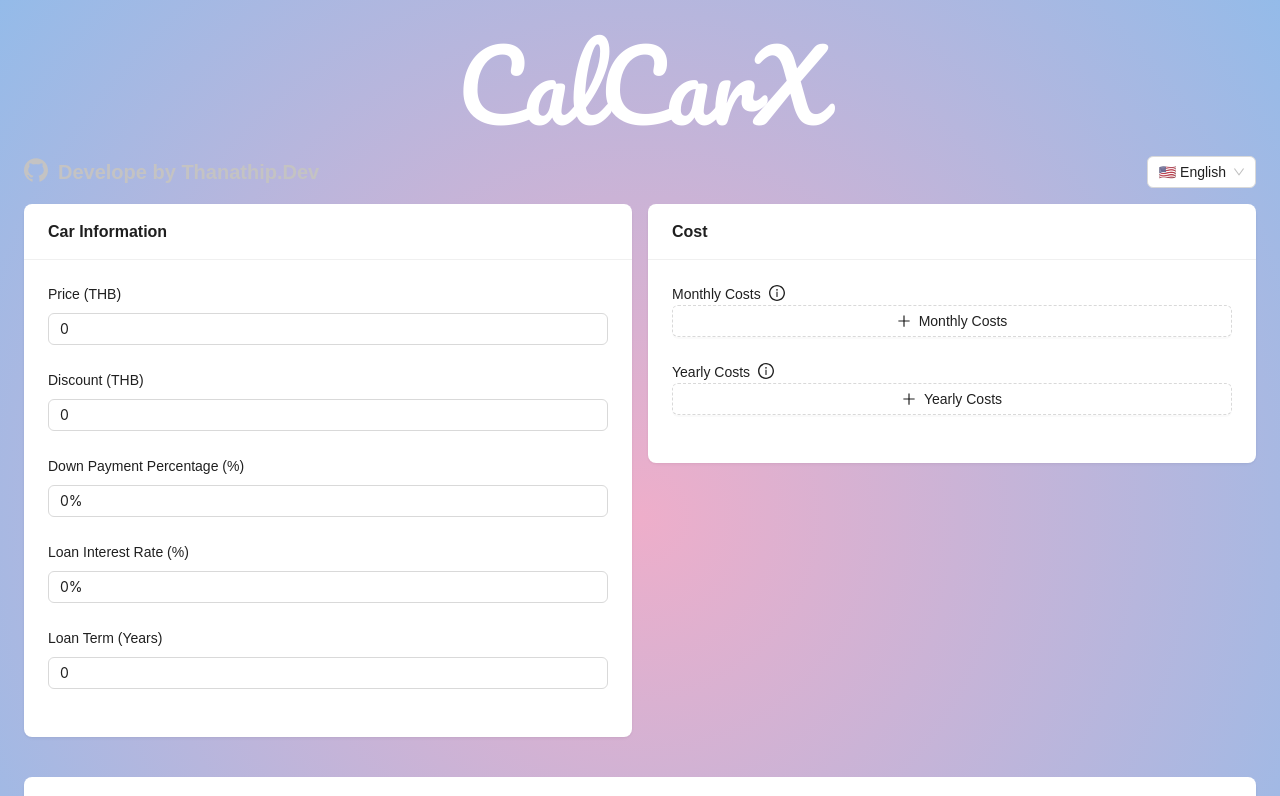
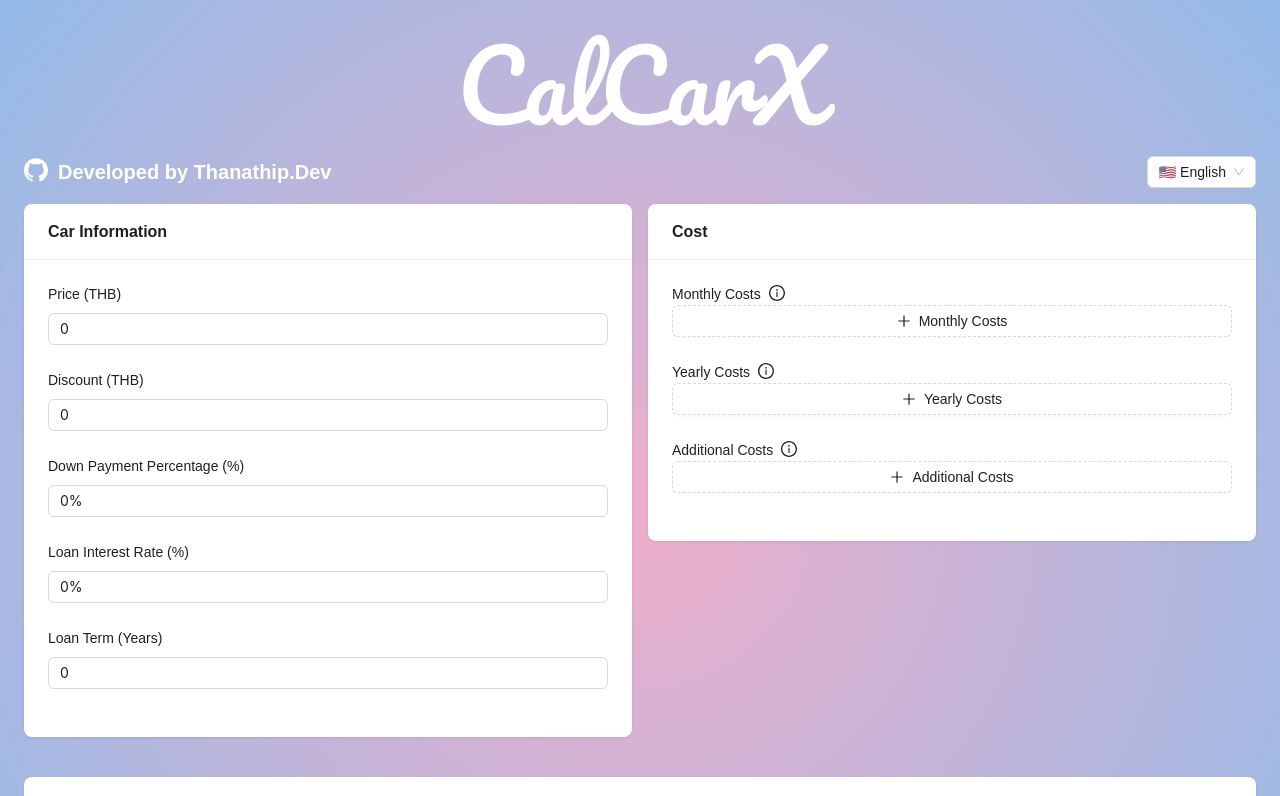
Before and after one commit to sSlotty/cal-car-x, a Next.js app: page / in a window 1280 px wide. Shown: the top 796 px of the page. Built offline with nearby package versions, Linux system fonts and the light colour scheme; a web font is replaced by a local one.

Commit message:
updated : fix issues perf and add input number

```diff
--- a/src/app/car-costs/CarInformation.tsx
+++ b/src/app/car-costs/CarInformation.tsx
@@ -1,5 +1,7 @@
 import { Form, InputNumber, Card } from 'antd';
 import { languageData } from '../utils/LanguageUtils';
+import { useCallback } from 'react';
+import React from 'react';
 
 interface CarInformationProps {
   price: number;
@@ -28,6 +30,27 @@ const CarInformation: React.FC<CarInformationProps> = ({
   setLoanTermYears,
   language,
 }) => {
+  const handlePriceChange = useCallback(
+    (value: number | null) => setPrice(value ?? 0),
+    [setPrice]
+  );
+  const handleDiscountChange = useCallback(
+    (value: number | null) => setDiscount(value ?? 0),
+    [setDiscount]
+  );
+  const handleDownPaymentChange = useCallback(
+    (value: number | null) => setDownPaymentPercentage(value ?? 0),
+    [setDownPaymentPercentage]
+  );
+  const handleInterestRateChange = useCallback(
+    (value: number | null) => setLoanInterestRate(value ?? 0),
+    [setLoanInterestRate]
+  );
+  const handleLoanTermChange = useCallback(
+    (value: number | null) => setLoanTermYears(value ?? 0),
+    [setLoanTermYears]
+  );
+
   return (
     <Card
       title={languageData[language].carInformation}
@@ -37,22 +60,24 @@ const CarInformation: React.FC<CarInformationProps> = ({
       <Form.Item label={languageData[language].price} name="price">
         <InputNumber
           value={price}
-          onChange={(value) => setPrice(value !== null ? value : 0)}
+          onChange={handlePriceChange}
           formatter={(value) =>
             `${value}`.replace(/\B(?=(\d{3})+(?!\d))/g, ',')
           }
           className="w-full"
+          inputMode="decimal" // Ensure the decimal keypad shows on mobile
         />
       </Form.Item>
 
       <Form.Item label={languageData[language].discount} name="discount">
         <InputNumber
           value={discount}
-          onChange={(value) => setDiscount(value !== null ? value : 0)}
+          onChange={handleDiscountChange}
           formatter={(value) =>
             `${value}`.replace(/\B(?=(\d{3})+(?!\d))/g, ',')
           }
           className="w-full"
+          inputMode="decimal" // Ensure the decimal keypad shows on mobile
         />
       </Form.Item>
 
@@ -64,12 +89,11 @@ const CarInformation: React.FC<CarInformationProps> = ({
           value={downPaymentPercentage}
           min={0}
           max={100}
-          onChange={(value) =>
-            setDownPaymentPercentage(value !== null ? value : 0)
-          }
+          onChange={handleDownPaymentChange}
           formatter={(value) => `${value}%`}
           parser={(value) => parseFloat(value?.replace('%', '') || '0')}
           className="w-full"
+          inputMode="numeric" // Ensure the numeric keypad shows on mobile
         />
       </Form.Item>
 
@@ -81,10 +105,11 @@ const CarInformation: React.FC<CarInformationProps> = ({
           value={loanInterestRate}
           min={0}
           max={100}
-          onChange={(value) => setLoanInterestRate(value !== null ? value : 0)}
+          onChange={handleInterestRateChange}
           formatter={(value) => `${value}%`}
           parser={(value) => parseFloat(value?.replace('%', '') || '0')}
           className="w-full"
+          inputMode="numeric" // Ensure the numeric keypad shows on mobile
         />
       </Form.Item>
 
@@ -93,12 +118,13 @@ const CarInformation: React.FC<CarInformationProps> = ({
           value={loanTermYears}
           min={0}
           max={7}
-          onChange={(value) => setLoanTermYears(value !== null ? value : 0)}
+          onChange={handleLoanTermChange}
           className="w-full"
+          inputMode="numeric" // Ensure the numeric keypad shows on mobile
         />
       </Form.Item>
     </Card>
   );
 };
 
-export default CarInformation;
+export default React.memo(CarInformation);
--- a/src/app/car-costs/SummaryCalculation.tsx
+++ b/src/app/car-costs/SummaryCalculation.tsx
@@ -1,6 +1,8 @@
 import { Card, Col, Row } from 'antd';
 import { languageData } from '../utils/LanguageUtils';
 import { CarCostSummary } from '../utils/CarCosts';
+import { useMemo } from 'react';
+import React from 'react';
 
 interface SummaryCalculationProps {
   carCosts: CarCostSummary | null;
@@ -11,13 +13,8 @@ const SummaryCalculation: React.FC<SummaryCalculationProps> = ({
   carCosts,
   language,
 }) => {
-  return (
-    carCosts && (
-      <Card
-        title={languageData[language].summary}
-        bordered={false}
-        className="mt-6"
-      >
+  const summaryContent = useMemo(
+    () => (
       <Row gutter={[16, 16]}>
         <Col xs={24} sm={24} md={24}>
           <div
@@ -30,32 +27,47 @@ const SummaryCalculation: React.FC<SummaryCalculationProps> = ({
           >
             <div className="flex justify-between">
               <strong>{languageData[language].loanAmount}:</strong>
-                <span>{carCosts.loanAmount.toLocaleString()} THB</span>
+              <span>{carCosts?.loanAmount.toLocaleString()} THB</span>
             </div>
             <div className="flex justify-between">
               <strong>{languageData[language].monthlyInstallment}:</strong>
               <span>
-                  {parseFloat(carCosts.monthlyInstallment).toLocaleString()} THB
+                {parseFloat(
+                  carCosts?.monthlyInstallment ?? '0'
+                ).toLocaleString()}{' '}
+                THB
               </span>
             </div>
             <div className="flex justify-between">
               <strong>{languageData[language].totalMonthlyCost}:</strong>
               <span>
-                  {parseFloat(carCosts.totalMonthlyCost).toLocaleString()} THB
+                {parseFloat(carCosts?.totalMonthlyCost ?? '0').toLocaleString()}{' '}
+                THB
               </span>
             </div>
             <div className="flex justify-between">
               <strong>{languageData[language].totalYearlyCost}:</strong>
               <span>
-                  {parseFloat(carCosts.totalYearlyCost).toLocaleString()} THB
+                {parseFloat(carCosts?.totalYearlyCost ?? '0').toLocaleString()}{' '}
+                THB
               </span>
             </div>
           </div>
         </Col>
       </Row>
+    ),
+    [carCosts, language]
+  );
+
+  return carCosts ? (
+    <Card
+      title={languageData[language].summary}
+      bordered={false}
+      className="mt-6"
+    >
+      {summaryContent}
     </Card>
-    )
-  );
+  ) : null;
 };
 
-export default SummaryCalculation;
+export default React.memo(SummaryCalculation);
--- a/src/app/car-costs/page.tsx
+++ b/src/app/car-costs/page.tsx
@@ -17,9 +17,19 @@ import { languageData } from '../utils/LanguageUtils';
 
 const { Option } = Select;
 
+// Initial language determination, checks if localStorage is available
+const getInitialLanguage = (): 'en' | 'th' => {
+  if (typeof window !== 'undefined') {
+    const savedLanguage = localStorage.getItem('language');
+    return savedLanguage === 'en' || savedLanguage === 'th'
+      ? savedLanguage
+      : 'en';
+  }
+  return 'en'; // Default to 'en' during SSR
+};
+
 const CarCostsPage = () => {
   const [form] = Form.useForm();
-  const [language, setLanguage] = useState<'en' | 'th'>('en'); // Set default language
 
   const [price, setPrice] = useState<number>(0);
   const [discount, setDiscount] = useState<number>(0);
@@ -31,6 +41,53 @@ const CarCostsPage = () => {
   const [additionalCost, setAdditionalCost] = useState<Cost[]>([]);
 
   const [carCosts, setCarCosts] = useState<CarCostSummary | null>(null);
+  const [language, setLanguage] = useState<'en' | 'th'>('en');
+
+  useEffect(() => {
+    const savedLanguage = getInitialLanguage();
+    setLanguage(savedLanguage);
+
+    const carInfomation: CarData = {
+      price,
+      discount,
+      downPaymentPercentage,
+      loanInterestRate,
+      loanTermYears,
+      monthlyCosts: monthlyCosts.filter(
+        (cost) =>
+          cost &&
+          typeof cost.cost === 'number' &&
+          cost.item !== ' ' &&
+          cost.item != null
+      ),
+      yearlyCosts: yearlyCosts.filter(
+        (cost) =>
+          cost &&
+          typeof cost.cost === 'number' &&
+          cost.item !== ' ' &&
+          cost.item != null
+      ),
+      additionalCost: additionalCost.filter(
+        (cost) =>
+          cost &&
+          typeof cost.cost === 'number' &&
+          cost.item !== ' ' &&
+          cost.item != null
+      ),
+    };
+
+    const updatedCarCosts = calculateCarCosts(carInfomation);
+    setCarCosts(updatedCarCosts);
+  }, [
+    price,
+    discount,
+    downPaymentPercentage,
+    loanInterestRate,
+    loanTermYears,
+    monthlyCosts,
+    yearlyCosts,
+    additionalCost,
+  ]);
 
   useEffect(() => {
     const carInfomation: CarData = {
@@ -53,13 +110,13 @@ const CarCostsPage = () => {
           cost.item !== ' ' &&
           cost.item != null
       ),
-      // additionalCost: additionalCost != null ? additionalCost.filter(
-      //   (cost) =>
-      //     cost &&
-      //     typeof cost.cost === 'number' &&
-      //     cost.item !== ' ' &&
-      //     cost.item != null
-      // ),
+      additionalCost: additionalCost.filter(
+        (cost) =>
+          cost &&
+          typeof cost.cost === 'number' &&
+          cost.item !== ' ' &&
+          cost.item != null
+      ),
     };
 
     const updatedCarCosts = calculateCarCosts(carInfomation);
@@ -75,6 +132,13 @@ const CarCostsPage = () => {
     additionalCost,
   ]);
 
+  const handleLanguageChange = (value: 'en' | 'th') => {
+    setLanguage(value);
+    if (typeof window !== 'undefined') {
+      localStorage.setItem('language', value);
+    }
+  };
+
   return (
     <div className="container mx-auto p-6">
       {/* Language Switcher */}
@@ -84,6 +148,7 @@ const CarCostsPage = () => {
           justifyContent: 'space-between',
           alignItems: 'center',
           marginBottom: '16px',
+          color: 'white',
         }}
       >
         <div style={{ display: 'flex', alignItems: 'center' }}>
@@ -98,12 +163,12 @@ const CarCostsPage = () => {
           <h1
             className="text-xl font-bold"
             style={{ margin: 0 }}
-          >{`Develope by Thanathip.Dev`}</h1>
+          >{`Developed by Thanathip.Dev`}</h1>
         </div>
 
         <Select
-          defaultValue={language}
-          onChange={(value) => setLanguage(value)}
+          value={language} // Fix for value instead of defaultValue
+          onChange={(value) => handleLanguageChange(value)}
           style={{ width: 'auto' }}
         >
           <Option value="en">🇺🇸 English</Option>
@@ -175,17 +240,15 @@ const CarCostsPage = () => {
                   language={language}
                   name="yearlyCosts"
                 />
-                {/* <CostList
+                <CostList
                   title={languageData[language].additionalCosts}
                   titleDescription={
                     languageData[language].additionalCostsInfoTitle
                   }
                   description={languageData[language].additionalCostsDesc}
                   language={language}
-                  costs={additionalCost}
-                  setCosts={setAdditionalCost}
                   name="additionalCost"
-                /> */}
+                />
               </div>
             </Card>
           </Col>
```
Also changed, not shown: src/app/utils/LanguageUtils.ts (line endings or trailing spaces). Lines whose indentation alone changed are shown as unchanged.
